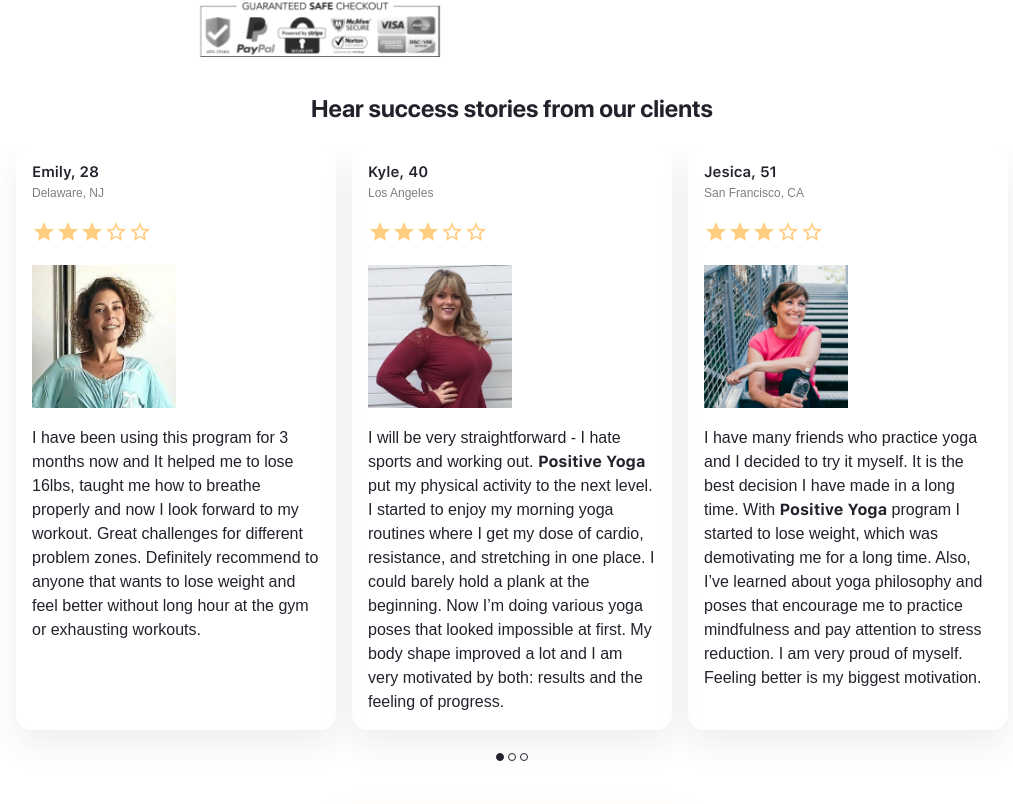
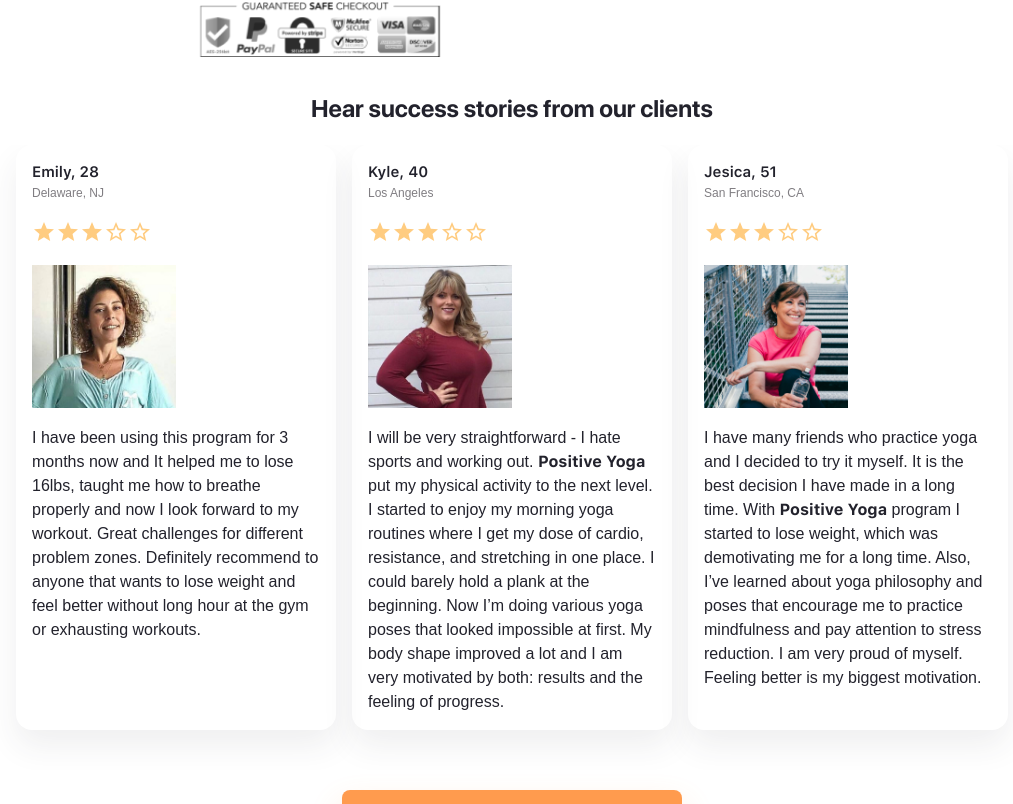
Before and after one commit to sukcinitas/positive-yoga-kilo, a React (Create React App) app: page / in a window 1280 px wide. Shown: the part 1162-1966 px from the top of the page, without its empty margins (128-1141 px from the left). Built offline with nearby package versions, Linux system fonts and the light colour scheme; a web font is replaced by a local one.

Commit message:
Add story slider functionality - not perfect

```diff
--- a/src/components/Slider.jsx
+++ b/src/components/Slider.jsx
@@ -1,9 +1,14 @@
 import React from "react";
 import styled, { css } from "styled-components";
+import { stories } from "../util/info";
 
 export const StyledSlider = styled.div`
-  margin: -20px auto 40px;
+  margin: 20px auto;
   text-align: center;
+
+  @media only screen and (min-width: 980px) {
+    display: none;
+  }
 `;
 
 export const Ellipse = styled.span`
@@ -22,12 +27,12 @@ export const Ellipse = styled.span`
     `}
 `;
 
-function Slider() {
+function Slider({ activeIndex }) {
   return (
     <StyledSlider>
-      <Ellipse active />
-      <Ellipse />
-      <Ellipse />
+      {stories.map((_, index) => (
+        <Ellipse key={index} active={activeIndex === index} />
+      ))}
     </StyledSlider>
   );
 }
--- a/src/components/SuccessStoriesBox.jsx
+++ b/src/components/SuccessStoriesBox.jsx
@@ -9,6 +9,7 @@ import Text from "../shared/Text";
 import Box from "../shared/Box";
 import Button from "../shared/Button";
 import { stories } from "../util/info";
+import { useHorizontalScroll } from "../util/useHorizontalScroll";
 
 const Image = styled.img`
   width: 50%;
@@ -41,19 +42,31 @@ const SuccessStories = styled.div`
   left: -16px; // depends on main padding, increase shadow visibility of children
   width: 100vw;
 
+  &::-webkit-scrollbar {
+    display: none;
+  }
+
   @media only screen and (min-width: 980px) {
     justify-content: center;
     padding: 0px 20px 40px;
   }
 `;
 
+const Wrapper = styled.div`
+  padding: 0 0 20px;
+  }
+`;
+
 function SuccessStoriesBox() {
+  const { slider: scrollRef, index } = useHorizontalScroll();
+
   return (
     <Box>
       <SmallCenteredHeading>
         Hear success stories from our clients
       </SmallCenteredHeading>
-      <SuccessStories>
+      <Wrapper>
+        <SuccessStories ref={scrollRef}>
           {stories.map(({ id, name, age, story, city, image }) => (
             <SuccessStory key={id}>
               <header>
@@ -66,7 +79,8 @@ function SuccessStoriesBox() {
             </SuccessStory>
           ))}
         </SuccessStories>
-      <Slider />
+        <Slider activeIndex={index} />
+      </Wrapper>
       <Button>Get my plan</Button>
     </Box>
   );
--- /dev/null
+++ b/src/util/useHorizontalScroll.js
@@ -0,0 +1,32 @@
+import { useRef, useState, useEffect } from "react";
+
+const imageWidth = 320 + 10; // story width + 10 to make up for padding
+
+export function useHorizontalScroll() {
+  const [index, setIndex] = useState(0);
+  const slider = useRef();
+  useEffect(() => {
+    const el = slider.current;
+    if (el) {
+      const onSlide = (e) => {
+        if (e.deltaY === 0) return;
+        e.preventDefault();
+        el.scrollTo({
+          left: el.scrollLeft + e.deltaY * 1.5, // multiply to increase scroll step
+          behavior: "smooth",
+        });
+        setIndexNum();
+      };
+
+      const setIndexNum = () => setIndex(Math.ceil(el.scrollLeft / imageWidth));
+
+      el.addEventListener("wheel", onSlide);
+      el.addEventListener("touchmove", setIndexNum);
+      return () => {
+        el.removeEventListener("wheel", onSlide);
+        el.removeEventListener("touchmove", setIndexNum);
+      };
+    }
+  }, []);
+  return { slider, index };
+}
```
Lines whose indentation alone changed are shown as unchanged.
